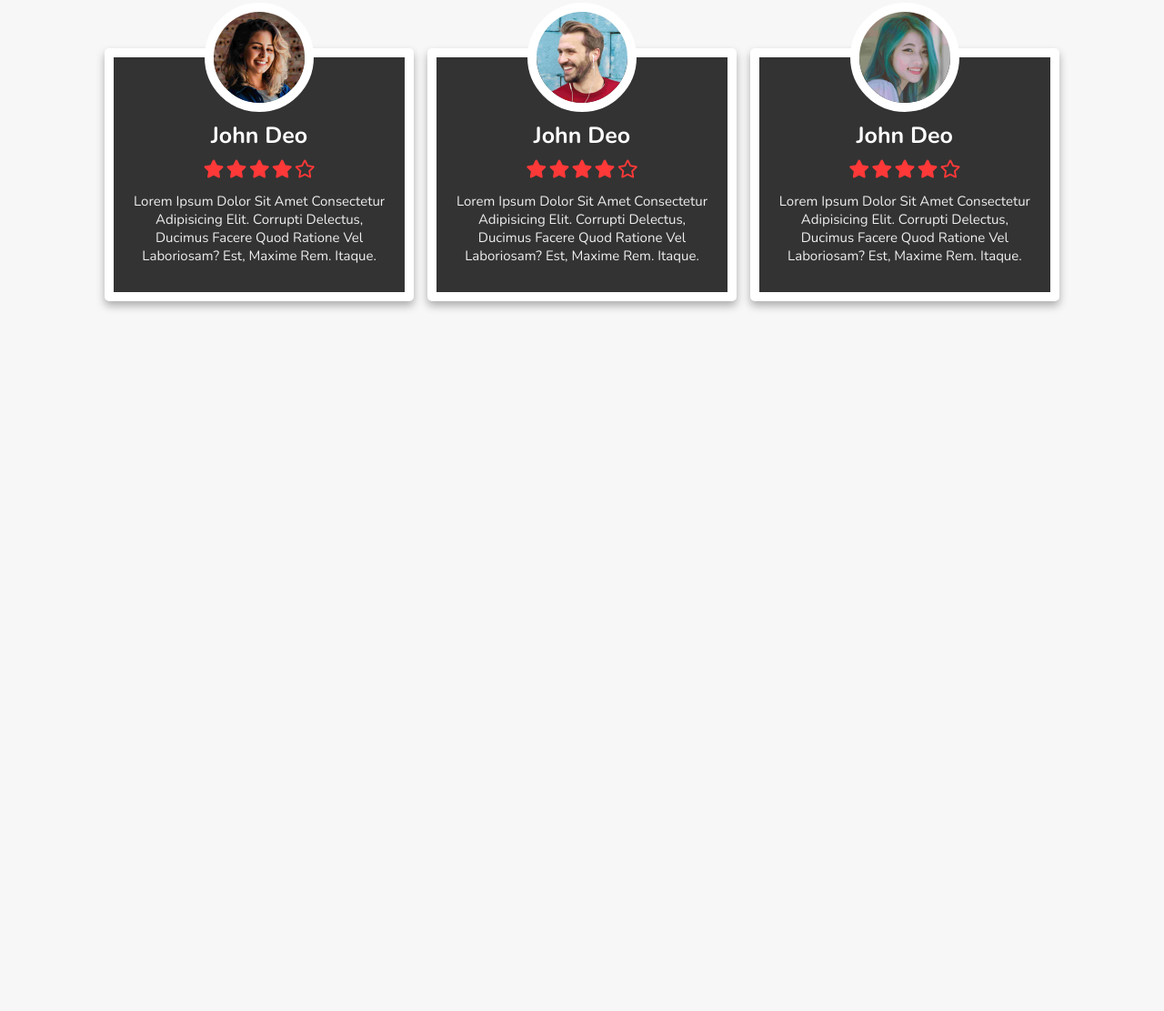
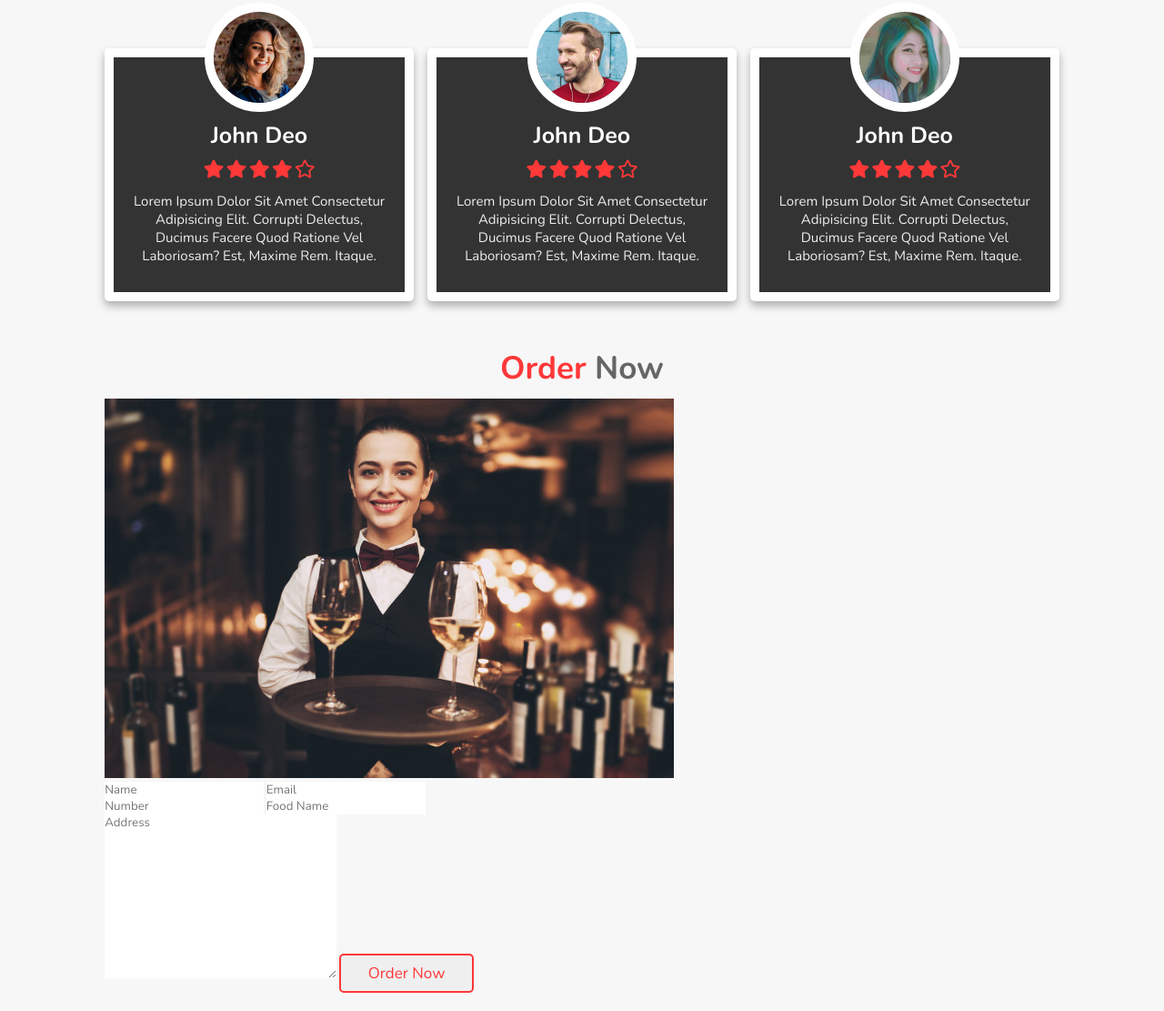
Before and after one commit to DragonNordic/Restaurant, a website: page src/index.html in a window 1280 px wide. Shown: the part 3843-4954 px from the top of the page at 91% size. Before the commit the page ends 4194 px from the top, so only its background shows below. Drawn offline with nearby package versions, Linux system fonts and the light colour scheme; files that its build step writes are made by us from their sources.

Commit message:
Implement order form html

```diff
--- a/src/index.html
+++ b/src/index.html
@@ -308,4 +308,34 @@
     </div>
 </section>
 
+<section class="order" id="order">
+
+    <h1 class="heading"> <span>order</span> now </h1>
+
+    <div class="order__row">
+
+        <div class="order__image">
+            <img src="../src/img/order-img.jpg" alt="">
+        </div>
+
+        <form action="">
+
+            <div class="order__input-box">
+                <input type="text" placeholder="name">
+                <input type="email" placeholder="email">
+            </div>
+
+            <div class="order__input-box">
+                <input type="number" placeholder="number">
+                <input type="text" placeholder="food name">
+            </div>
+
+            <textarea placeholder="address" name="" id="" cols="30" rows="10"></textarea>
+
+            <input type="submit" value="order now" class="btn">
+        </form>
+    </div>
+</section>
+
+
 //= parts/footer.html
```
Also changed, not shown: dist/index.html, 1 other file.
